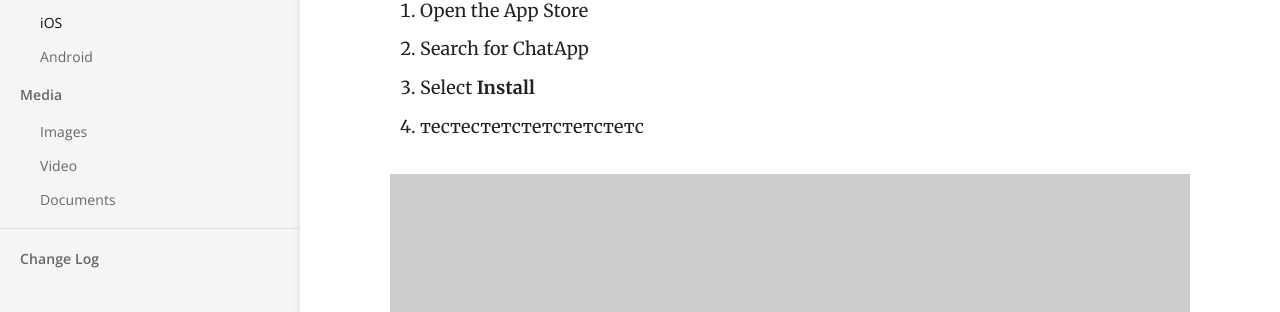
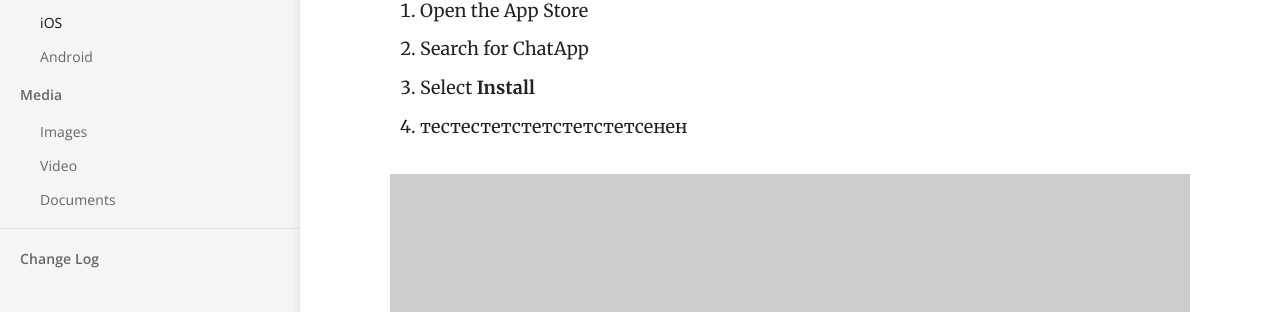
Before and after one commit to 0ul0/DocVirus, a Jekyll site: the page built from _docs/devices/ios.md, in a window 1280 px wide. Shown: the part 323-635 px from the top of the page. Built offline with Jekyll 4.4.1, drawn with Linux system fonts in a browser that asks for light colours.

Commit message:
Update ios.md

```diff
--- a/_docs/devices/ios.md
+++ b/_docs/devices/ios.md
@@ -11,6 +11,6 @@ To install ChatApp on your device:
 1. Open the App Store
 2. Search for ChatApp
 3. Select **Install**
-4. тестестетстетстетстетс
+4. тестестетстетстетстетсенен
 
 ![](//placehold.it/800x600)
```
